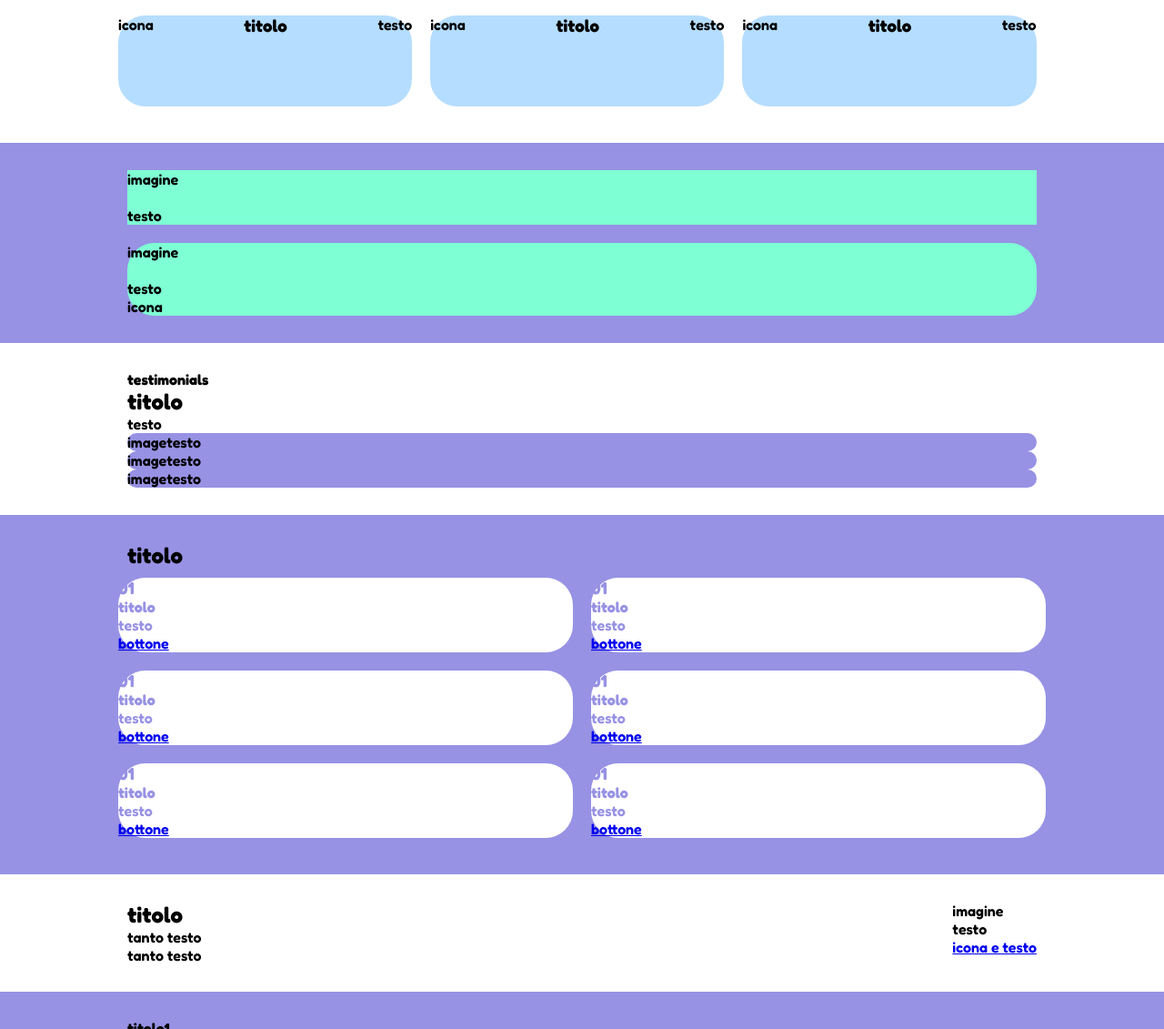
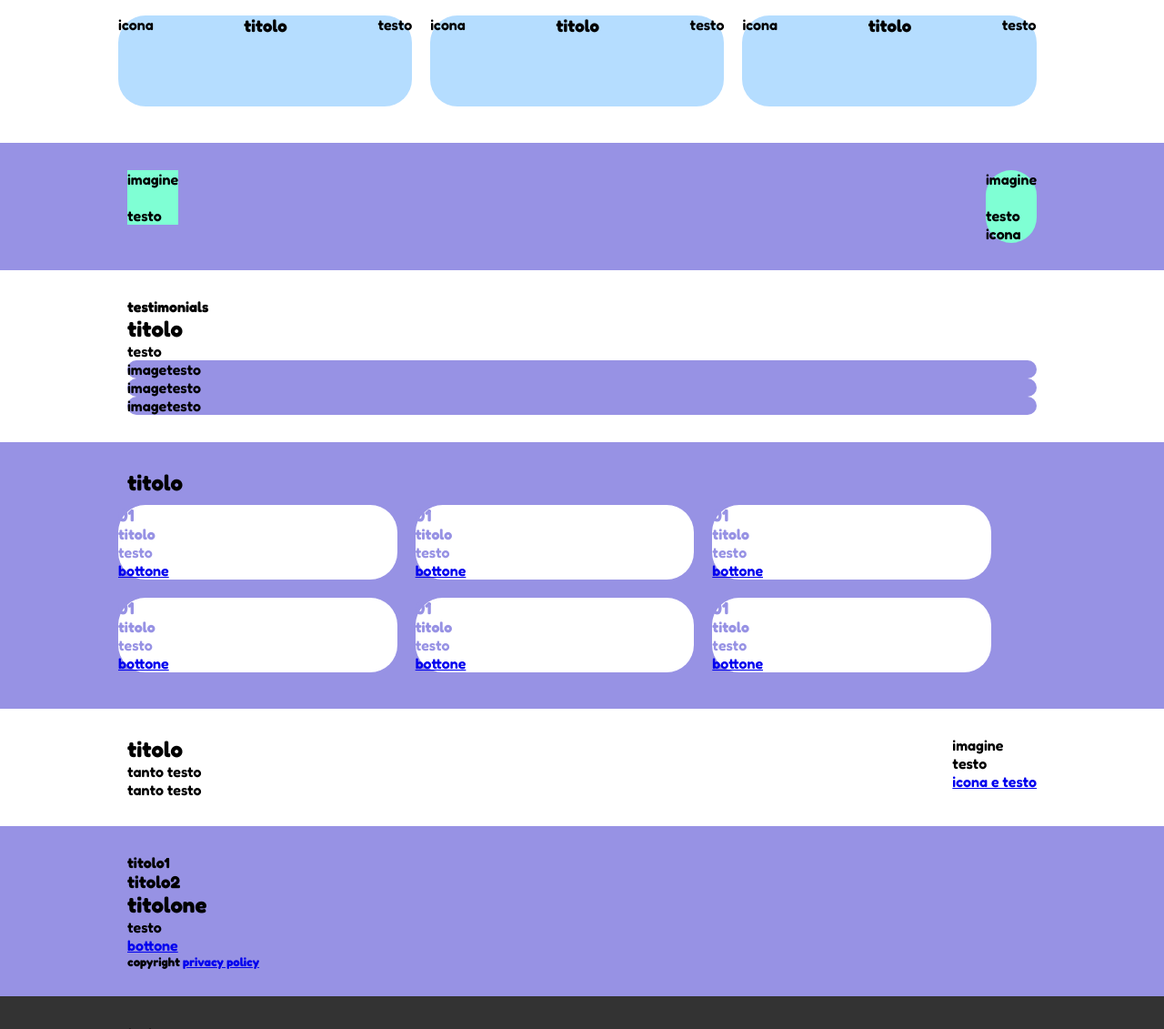
Before and after one commit to Riccardo15Pinto/htmlcss-responsive-layout, a plain HTML site: page index.html in a window 1280 px wide. Shown: the part 243-1374 px from the top of the page at 91% size. Drawn offline with Linux system fonts and the light colour scheme.

Commit message:
set media 992px

```diff
--- a/css/style.css
+++ b/css/style.css
@@ -166,6 +166,22 @@ header .container > *{
         display: flex;
         justify-content:space-between;
     }
+
+    .strategic-plan .row{
+        display: flex;
+        justify-content: space-between;
+    }
+
+    .benefits .row{
+        display: flex;
+        flex-wrap: wrap;
+        margin: 0 -20px;
+    }
+
+    .benefits .col{
+        flex-basis: calc(100% / 3 - 20px);
+        padding: 10px;
+    }
 }
 
 @media screen and (min-width:1200px) {
```
